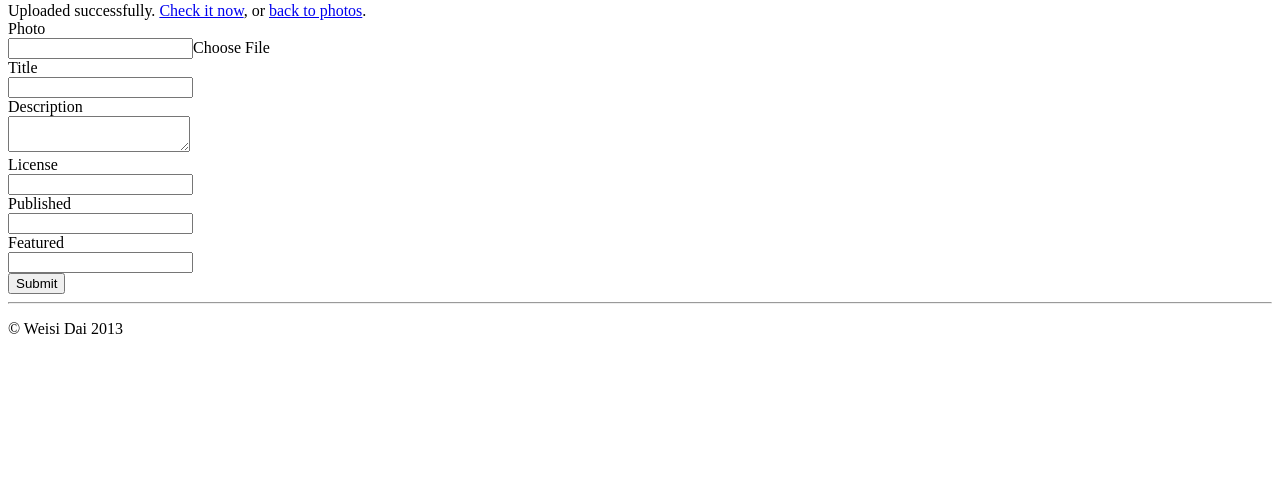
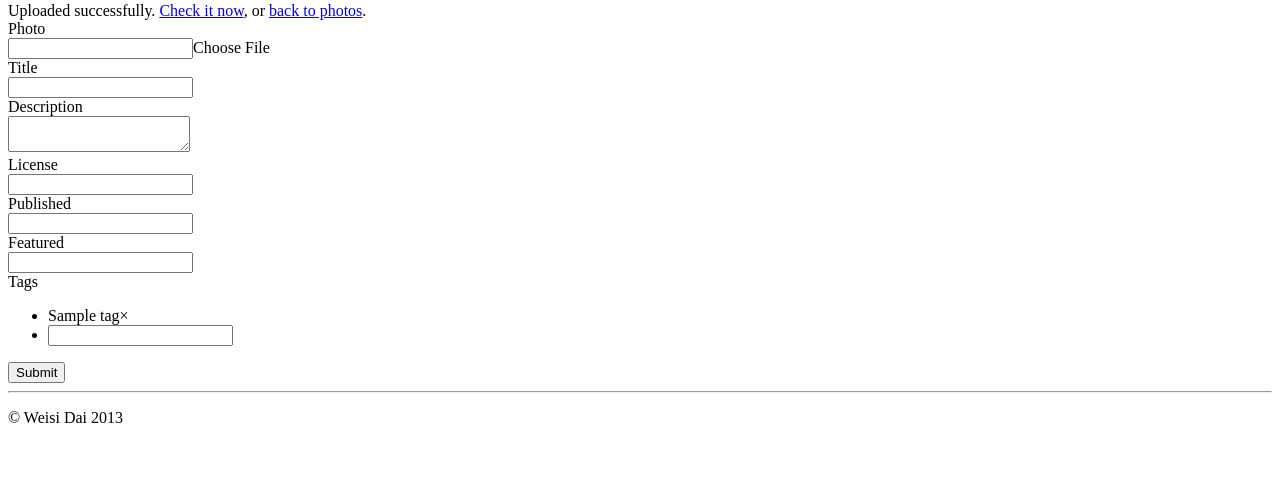
Before and after one commit to after1990s/aurora, a Django app: template manage/templates/manage/photo-add.html in a window 1280 px wide. Shown: the part 457-948 px from the top of the page. Before the commit the page ends 791 px from the top, so only its background shows below. Run offline with Django 3.2, Linux system fonts and the light colour scheme; the template is opened without the code that fills it: most values are stand-ins (such as "Sample title", 1, 10 or a date in 2020); form fields are guessed from the names that the template uses; some libraries are stand-ins or nearby versions.

Commit message:
basic tags add - modify - view support

```diff
--- a/manage/forms.py
+++ b/manage/forms.py
@@ -4,7 +4,7 @@
 #
 from django import forms
 
-from aurora.models import Photo, License
+from aurora.models import Photo, License, Tag
 
 class LoginForm(forms.Form):
     Password = forms.CharField(widget=forms.PasswordInput(
--- a/manage/templates/manage/base.html
+++ b/manage/templates/manage/base.html
@@ -10,6 +10,7 @@
 
     <!-- Le styles -->
     <link href="{% static "css/bootstrap.css" %}" rel="stylesheet">
+    <link href="{% static "css/tagit.css" %}" rel="stylesheet">
     <style type="text/css">
       body {
         padding-top: 60px;
@@ -26,6 +27,10 @@
           padding-left: 5px;
           padding-right: 5px;
         }
+      }
+
+      .btn-tag {
+          margin-top: 3px;
       }
     </style>
     <link href="{% static "css/bootstrap-responsive.css" %}" rel="stylesheet">
@@ -160,6 +165,10 @@
     <script src="{% static "js/bootstrap-typeahead.js" %}"></script>
     <script src="{% static "js/contrib-bootstrap-select.js" %}"></script>
     <script src="{% static "js/contrib-bootstrap-filepicker.js" %}"></script>
+    <script src="{% static "js/contrib-jquery.tagit.js" %}"></script>
+
+    {% block footer_scripts %}
+    {% endblock %}
 
   </body>
 </html>
--- a/manage/templates/manage/photo-add.html
+++ b/manage/templates/manage/photo-add.html
@@ -70,6 +70,17 @@
               </div>
           </div>
 
+          <div class="control-group">
+              <label class="control-label">Tags</label>
+              <div class="controls">
+                  <ul id="ul_tags" class="input-block-level">
+                  {% for tag in tags %}
+                      <li>{{ tag.title }}</li>
+                  {% endfor %}
+                  </ul>
+              </div>
+          </div>
+
           <div class="form-actions">
               <button class="btn btn-primary" type="submit">Submit</button>
           </div>
@@ -77,4 +88,16 @@
   </div><!--/row-->
 </div><!--/span-->
 
+
 {% endblock %}
+
+{% block footer_scripts %}
+<script>
+    $(document).ready(function() {
+        $('ul#ul_tags').tagit({
+            field: 'tags',
+            tags: [{{ all_tags|safe }}],
+        });
+    });
+</script>
+{% endblock %}
--- /dev/null
+++ b/static/css/tagit.css
@@ -0,0 +1 @@
+../../vendors/jquery-tagit/css/tagit.css
--- /dev/null
+++ b/static/js/contrib-jquery.tagit.js
@@ -0,0 +1,301 @@
+/*
+* jQuery tagit
+*
+* Copyright 2011, Nico Rehwaldt
+* Released under the MIT license
+*
+*
+* Inspired by jQuery UI tagit (http://aehlke.github.com/tag-it/) but with
+* cleaner syntax, less styles and bootstrap (http://twitter.github.com/bootstrap)
+* support.
+*
+* @version v1.0 (06/2011)
+* @author nico.rehwaldt
+*
+* Starting with a simple ul element
+*
+*     <ul id="tags"></ul>
+*
+* Make it a tagit element
+*
+*     $("#tags").tagit();
+*
+* yields the following markup:
+*
+*     <ul id="tags" class="fake-input tagit" tabindex="1">
+*        <li class="tag"><span>Hello World!</span><input type="hidden" name="tag" value="Hello World!"><a class="close">x</a></li>
+*        <li class="tag"><span>Bar</span><input type="hidden" name="tag" value="Bar"><a class="close">x</a></li>
+*        <li class="tag"><span>Foo</span><input type="hidden" name="tag" value="Foo"><a class="close">x</a></li>
+*        <li class="tagit-edit-handle">
+*            <input type="text" class="no-style"><ul></ul>
+*        </li>
+*     </ul>
+*
+* Feel free to style it (as you wish).
+*
+* Methods
+* =======
+*
+* addTag(name): Adds a tag with the given name
+*
+* Options
+* =======
+* var options = {
+*     // Field to be sent in form for each selected tag
+*     field: "tags",
+*
+*     // Source to autocomplete from
+*     tags: []
+*
+*     // Function to provide the tags
+*     tags: function(input) {
+*         // return tags based on input variations
+*     }
+* };
+*/
+(function($) {
+    var tagit = {
+        "addTag": function(tag) {
+            var element;
+            var self = $(this);
+
+            if (typeof tag === "string") {
+
+                var selection = $(this).find("input[type=hidden]").filter(function() {
+                    return $(this).val() == tag;
+                });
+
+                // Tag already added
+                if (selection.length) {
+                    return;
+                }
+
+                element = $('<li></li>');
+            } else {
+                element = $(tag);
+                tag = element.text();
+            }
+
+            var data = self.data("tagit");
+
+            var hiddenInput = $('<input type="hidden"/>')
+                                    .attr("name", data.field)
+                                    .val(tag);
+
+            element
+                .empty()
+                .text(tag)
+                .prepend(hiddenInput);
+
+            var close = $('<a class="close"></a>');
+            close
+                .text(unescape("%D7"))
+                .click(function() {
+                    $(this).parent().remove();
+                });
+
+            element
+                .addClass("btn btn-tag")
+                .append(close);
+
+            if (!$(element).parent().length) {
+                var lastTag = $('.btn-tag', self).last();
+                if (lastTag.length === 0)
+                    element.insertBefore($('.tagit-edit-handle', self));
+                else
+                    element.insertAfter(lastTag);
+            }
+
+            self.trigger("tagit-tag-added", [tag]);
+        },
+
+        removeTag: function(tag) {
+            var self = $(this);
+
+            var selection = self.find("input[type=hidden]").filter(function() {
+                return $(this).val() == tag;
+            });
+
+            if (selection.length) {
+                selection.parent().remove();
+                self.trigger("tagit-tag-removed", [tag]);
+            }
+        },
+
+        getTags: function() {
+            return $.map($(this).find("input[type=hidden]"), function(e) {
+                return $(e).val();
+            });
+        }
+    };
+
+    $.extend($.fn, {
+        tagit: function() {
+            var args = $.makeArray(arguments);
+
+            var arg0 = args.shift();
+            if (tagit[arg0]) {
+                return tagit[arg0].apply(this, args);
+            }
+
+            return this.each(function() {
+                var e = $(this);
+
+                var options = $.extend({}, $.fn.tagit.defaults);
+                if ($.isPlainObject(arg0)) {
+                    options = $.extend(options, arg0);
+                }
+
+                if (e.is(".tagit")) {
+
+                } else {
+                    e.data("tagit", options);
+
+                    var editHandle = $('<li class="tagit-edit-handle"></li>');
+                    var input = $('<input type="text" class="no-style" />');
+                    var autocomplete = $("<ul></ul>").addClass('dropdown-menu');
+
+                    e.bind("tagit-tag-added", function() {
+                        autocomplete.removeClass("open");
+                    });
+
+                    autocomplete.click(function(event) {
+                        var target = $(event.target);
+                        if (target.is("li")) {
+                            $(e).tagit("addTag", target.text());
+                        }
+                    });
+
+                    var focusing = false;
+                    e.bind("focusin", function(event) {
+                        if (!focusing) {
+                            focusing = true;
+                            $(this).addClass("focused");
+                            input.focus();
+                            focusing = false;
+                        }
+                    }).bind("focusout", function(event) {
+                        if (!focusing) {
+                            $(this).removeClass("focused");
+                            //window.setTimeout(function () { autocomplete.removeClass("open") }, 1);
+                            input.val("");
+                        }
+                    });
+
+                    input.keydown(function(event) {
+                        var self = $(this);
+                        var tag = self.val();
+
+                        var keyCode = event.which;
+
+                        // tab or enter key pressed
+                        if (keyCode == 9 || keyCode == 13) {
+                            if (autocomplete.is(".open")) {
+                                var selection = $("li.selected", autocomplete);
+                                if (selection.length) {
+                                    e.tagit("addTag", selection.text());
+                                    self.val("");
+                                    self.focus();
+                                }
+                            }
+                            else {
+                                if (tag) {
+                                    e.tagit("addTag", self.val());
+                                    self.val("");
+
+                                    event.preventDefault();
+                                }
+                            }
+
+                            event.preventDefault();
+                        } else
+                        // up / down arrows pressed
+                        if (keyCode == 38 || keyCode == 40) {
+                            if (autocomplete.is(".open")) {
+                                var elements = $("li", autocomplete);
+                                var selection = $(elements).filter(".selected");
+                                if (selection.length == 0 && elements.length > 0) {
+                                    elements.eq(keyCode == 38 ? elements.length - 1 : 0)
+                                            .addClass("selected");
+                                } else {
+                                    var selector = keyCode == 38 ? "prev" : "next";
+                                    var newSelection = selection
+                                        [selector]()
+                                        .addClass("selected");
+
+                                    if (newSelection.length) {
+                                        selection.removeClass("selected");
+                                    }
+                                }
+
+                                event.preventDefault();
+                            }
+                        } else
+                        // delete key pressed
+                        if (keyCode == 8 && !tag) {
+                            self.parent().prev().remove();
+                            event.preventDefault();
+                        }
+                    });
+
+                    input.keypress(function(event) {
+                        var self = $(this);
+                        var tag = self.val();
+
+                        var keyCode = event.which;
+
+                        tag = (tag + String.fromCharCode(keyCode)).toLowerCase();
+                        if (tag) {
+                            var tagitBase = $(this).parents(".tagit")
+                            var tags = tagitBase.data("tagit").tags;
+                            var currentTags = tagitBase.tagit("getTags");
+
+                            if ($.isFunction(tags)) {
+                                tags = tags(tag);
+                            }
+
+                            autocomplete.empty();
+
+                            var availableTags = $.grep(tags, function(e) {
+                                return $.inArray(e, currentTags) == -1;
+                            });
+
+                            var count = 0;
+                            $.each(availableTags, function(i, e) {
+                                if (e.toLowerCase().indexOf(tag) != -1) {
+                                    autocomplete.append($("<li></li>").text(e));
+                                    count++;
+                                }
+                            });
+
+                            if (count > 0) {
+                                autocomplete.addClass("open");
+                            } else {
+                                autocomplete.removeClass("open");
+                            }
+                        }
+                    });
+
+                    editHandle.append(input).append(autocomplete);
+
+                    var lastTag = $('li', e).last();
+                    if (lastTag.length === 0)
+                        e.append(editHandle);
+                    else
+                        editHandle.insertAfter(lastTag);
+
+                    e.addClass("tagit");
+
+                    $("li:not(.tagit-edit-handle)", e).each(function() {
+                        $(e).tagit("addTag", this);
+                    });
+                }
+            });
+        }
+    });
+
+    $.fn.tagit.defaults = {
+        field: "tag",
+        tags: []
+    };
+})(jQuery);
```
Also changed, not shown: aurora/models.py (+12 -0 lines), gallery/templates/gallery/single.html (+8 -1 lines), manage/photo.py (+15 -1 lines), 2 other files.
